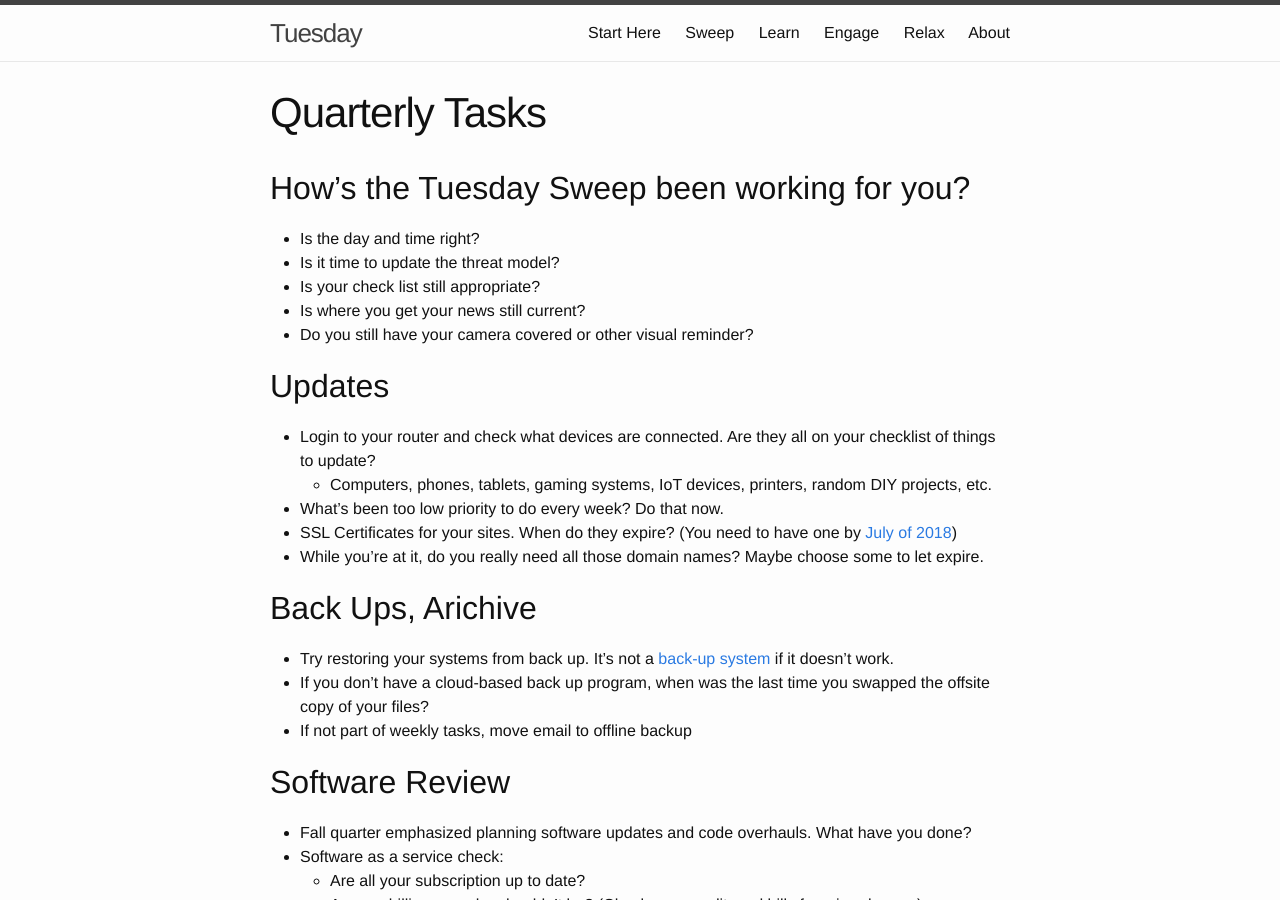
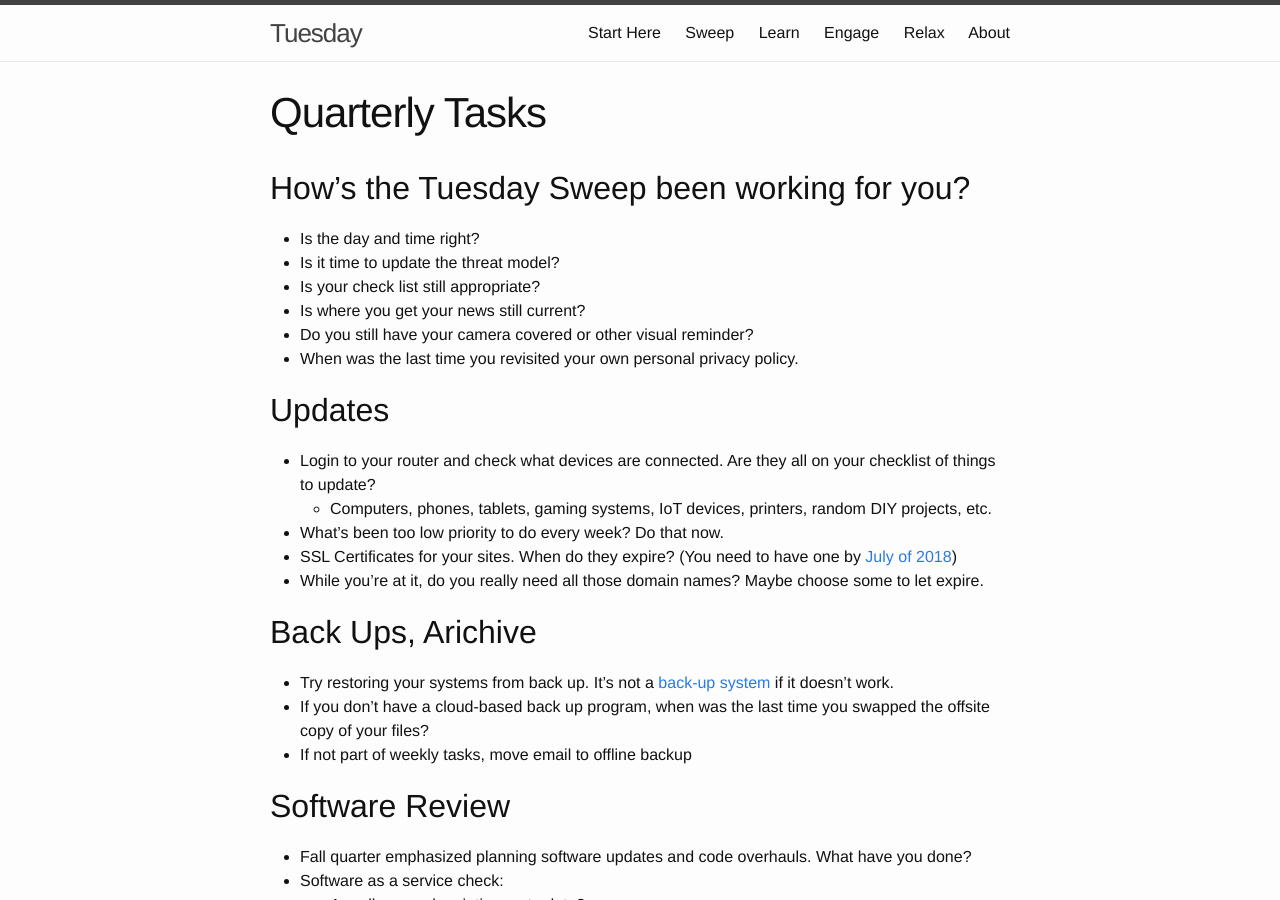
Before and after one commit to CRASHSpace/tuesday, a Jekyll site: the page built from _sweep/quarterly_tasks.md, in a window 1280 px wide and 900 px high. Built offline with Jekyll 4.4.1, drawn with Linux system fonts in a browser that asks for light colours.

Commit message:
reference to personal privacy policy

```diff
--- a/_sweep/quarterly_tasks.md
+++ b/_sweep/quarterly_tasks.md
@@ -12,6 +12,7 @@ showonindexas: link
 *   Is your check list still appropriate?
 *   Is where you get your news still current?
 *   Do you still have your camera covered or other visual reminder?
+*   When was the last time you revisited your own personal privacy policy.
 
 ## Updates
 
```
